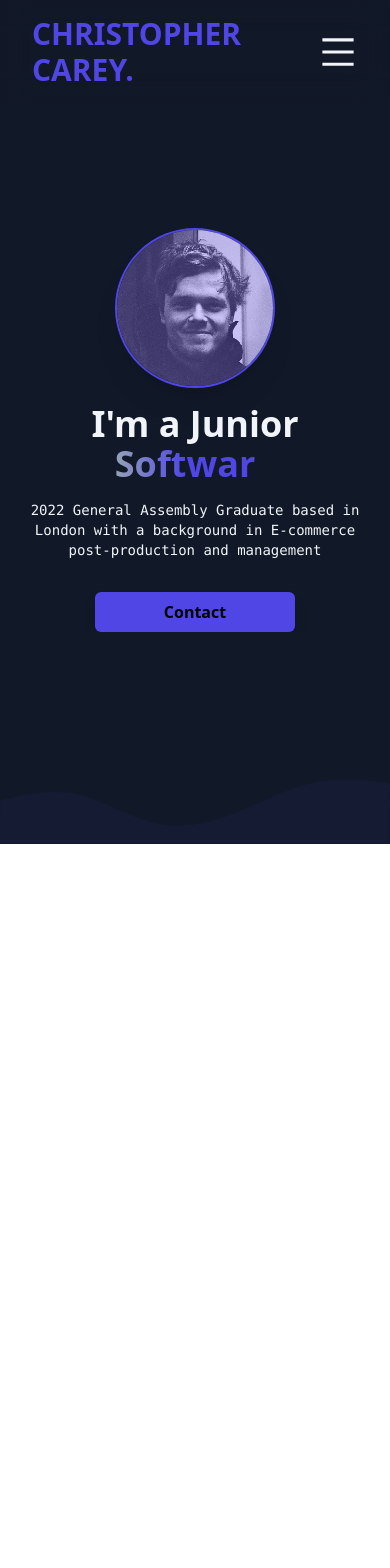
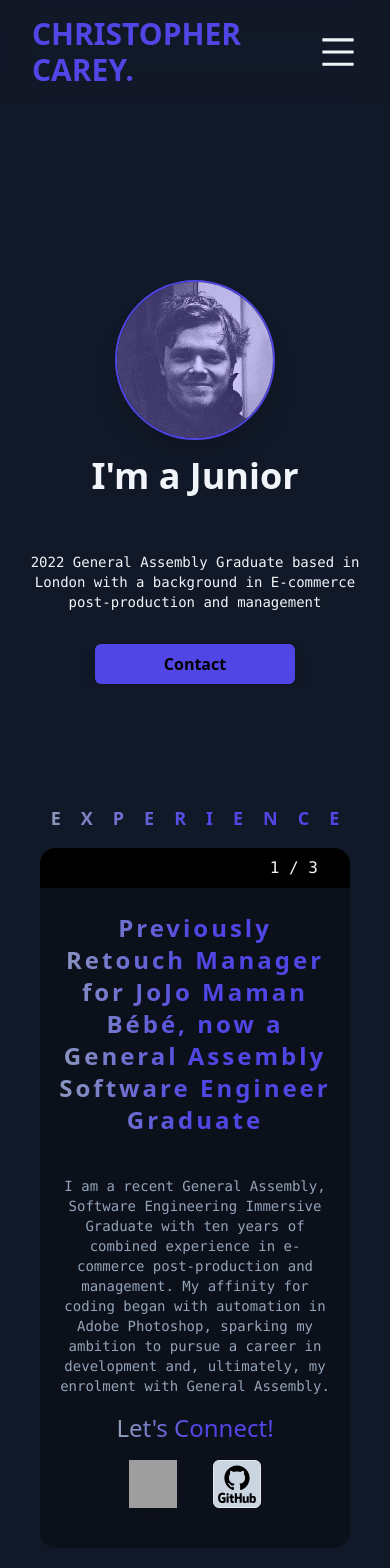
Before and after one commit to christopher-k-c/portfolio, a React (Create React App) app: page / in a window 390 px wide. Shown: the top 1568 px of the page. Before the commit the page ends 844 px from the top, so only its background shows below. Built offline with nearby package versions, Linux system fonts and the light colour scheme; grey boxes are pictures that could not be loaded; what tailwindcss-font-inter would draw is missing.

Commit message:
Tailwind Responsive issues related to h-screen partially fixed, plus implementing gallery

```diff
--- a/src/App.js
+++ b/src/App.js
@@ -6,6 +6,7 @@ import { ProjectContainer } from "./components/ProjectContainer";
 import experienceData from './experienceData.json'
 import projectData from './projectsData.json'
 import { ContactContainer } from "./components/ContactContainer";
+import { GalleryContainer } from "./components/GalleryContainer"
 
 
 
@@ -16,7 +17,7 @@ import { ContactContainer } from "./components/ContactContainer";
 function App() {
 
   return (
-    <div className="bg-gray-900 text-slate-100 h-screen snap-y snap-mandatory overflow-scroll relative z-40">
+    <div className="bg-gray-900 text-slate-100 snap-y snap-mandatory overflow-scroll relative z-40">
 
 
       <nav className="sticky top-0 backdrop-filter backdrop-blur-lg bg-darkRoast bg-opacity-30 w-full z-50">
@@ -31,6 +32,9 @@ function App() {
       <section id="project"  className="snap-start">
         <ProjectContainer data={projectData}></ProjectContainer>
       </section>
+      <section>
+        <GalleryContainer></GalleryContainer>
+      </section>
       <footer id="contact" className="snap-center ">
         <ContactContainer></ContactContainer>
       </footer>
--- a/src/components/ContactContainer.jsx
+++ b/src/components/ContactContainer.jsx
@@ -5,7 +5,7 @@ export const ContactContainer = () => {
   return (
 
     <>
-        <div className=' relative h-screen  flex justify-center items-center'>
+        <div className=' relative   flex justify-center items-center'>
 
 
         <div className='absolute top-0 w-full z-0'>
--- a/src/components/ExperienceContainer.jsx
+++ b/src/components/ExperienceContainer.jsx
@@ -4,13 +4,13 @@ import {motion} from 'framer-motion'
 
 export const ExperienceContainer = ({data}) => {
   return (
-    <div className='h-screen relative flex flex-col items-center' >
+    <div className='relative flex flex-col items-center' >
 
         <div className='absolute top-0 w-full z-0'>
-            <svg xmlns="http://www.w3.org/2000/svg" viewBox="0 0 1440 320"><path fill="#6653ff"
+            {/* <svg xmlns="http://www.w3.org/2000/svg" viewBox="0 0 1440 320"><path fill="#6653ff"
             // fill-opacity="1"
             d="M0,288L48,282.7C96,277,192,267,288,234.7C384,203,480,149,576,160C672,171,768,245,864,234.7C960,224,1056,128,1152,90.7C1248,53,1344,75,1392,85.3L1440,96L1440,0L1392,0C1344,0,1248,0,1152,0C1056,0,960,0,864,0C768,0,672,0,576,0C480,0,384,0,288,0C192,0,96,0,48,0L0,0Z"
-            opacity="0.05"></path></svg>
+            opacity="0.05"></path></svg> */}
         </div>
 
         <motion.div
--- /dev/null
+++ b/src/components/GalleryCarousel.jsx
@@ -0,0 +1,15 @@
+import React from 'react'
+
+export const GalleryCarousel = () => {
+  return (
+    <>
+        <div class="carousel">
+    <div class="container animate">
+        <div class="render-one"></div>
+        <div class="render-two"></div>
+    </div>
+</div>
+
+    </>
+  )
+}
--- /dev/null
+++ b/src/components/GalleryContainer.jsx
@@ -0,0 +1,22 @@
+import React from 'react'
+import { GalleryCarousel } from './GalleryCarousel'
+export const GalleryContainer = () => {
+    return (
+        <>
+        <div className=' relative   flex justify-center items-center'>
+
+
+
+            <GalleryCarousel>
+
+            </GalleryCarousel>
+
+        <div className='absolute bottom-0 w-full z-0'>
+            <svg xmlns="http://www.w3.org/2000/svg" viewBox="0 0 1440 320"><path fill="#6653ff" fill-opacity="1" d="M0,64L80,69.3C160,75,320,85,480,122.7C640,160,800,224,960,208C1120,192,1280,96,1360,48L1440,0L1440,320L1360,320C1280,320,1120,320,960,320C800,320,640,320,480,320C320,320,160,320,80,320L0,320Z" opacity={0.05}></path></svg>
+        </div>
+
+
+        </div>
+    </>
+    )
+  }
--- a/src/components/LandingContainer.jsx
+++ b/src/components/LandingContainer.jsx
@@ -6,13 +6,13 @@ export const LandingContainer = () => {
 
 
     <>
-        <div className='relative flex items-center justify-center text-center  mt-40 h-screen'>
+        <div className='relative flex items-center justify-center text-center  mt-40'>
         <div className='z-40 '>
             <Landing></Landing>
         </div>
-        <div className='absolute bottom-0 w-full z-0'>
+        {/* <div className='absolute bottom-0 w-full z-0'>
             <svg xmlns="http://www.w3.org/2000/svg" viewBox="0 0 1440 320"><path fill="#6653ff"  d="M0,160L48,149.3C96,139,192,117,288,138.7C384,160,480,224,576,245.3C672,267,768,245,864,208C960,171,1056,117,1152,96C1248,75,1344,85,1392,90.7L1440,96L1440,320L1392,320C1344,320,1248,320,1152,320C1056,320,960,320,864,320C768,320,672,320,576,320C480,320,384,320,288,320C192,320,96,320,48,320L0,320Z," opacity="0.05"></path></svg>
-        </div>
+        </div> */}
 
     </div>
 
--- a/src/components/ProjectContainer.jsx
+++ b/src/components/ProjectContainer.jsx
@@ -19,9 +19,9 @@ export const ProjectContainer = ({data}) => {
         <div className='absolute top-0 w-full z-0'>
             <svg xmlns="http://www.w3.org/2000/svg" viewBox="0 0 1440 320"><path fill="#6653ff" fill-opacity="1" d="M0,288L48,277.3C96,267,192,245,288,202.7C384,160,480,96,576,101.3C672,107,768,181,864,229.3C960,277,1056,299,1152,309.3C1248,320,1344,320,1392,320L1440,320L1440,0L1392,0C1344,0,1248,0,1152,0C1056,0,960,0,864,0C768,0,672,0,576,0C480,0,384,0,288,0C192,0,96,0,48,0L0,0Z" opacity={0.05}></path></svg>
         </div>
-        <div className='absolute bottom-0 w-full z-0'>
+        {/* <div className='absolute bottom-0 w-full z-0'>
             <svg xmlns="http://www.w3.org/2000/svg" viewBox="0 0 1440 320"><path fill="#6653ff" fill-opacity="1" d="M0,64L80,69.3C160,75,320,85,480,122.7C640,160,800,224,960,208C1120,192,1280,96,1360,48L1440,0L1440,320L1360,320C1280,320,1120,320,960,320C800,320,640,320,480,320C320,320,160,320,80,320L0,320Z" opacity={0.05}></path></svg>
-        </div>
+        </div> */}
     </div>
     </>
   )
```
